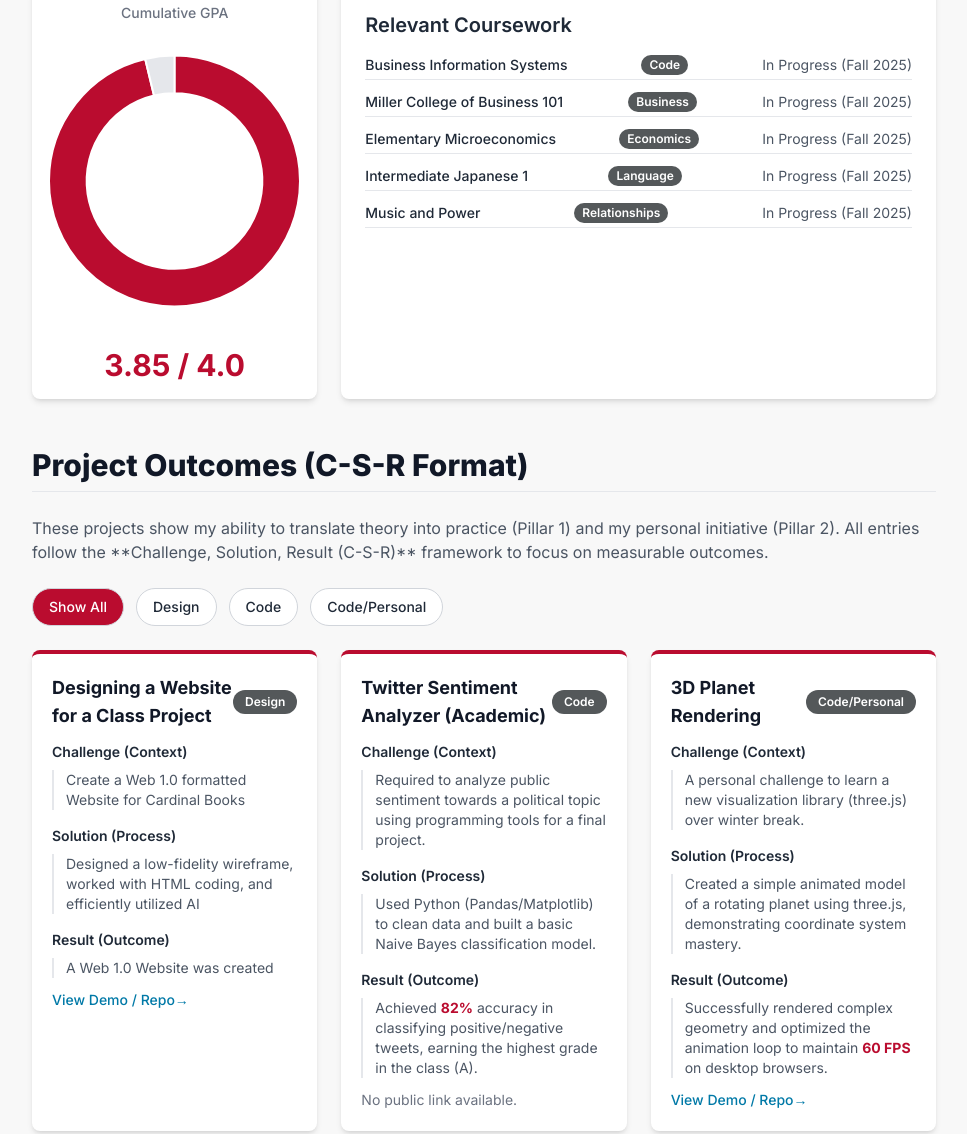
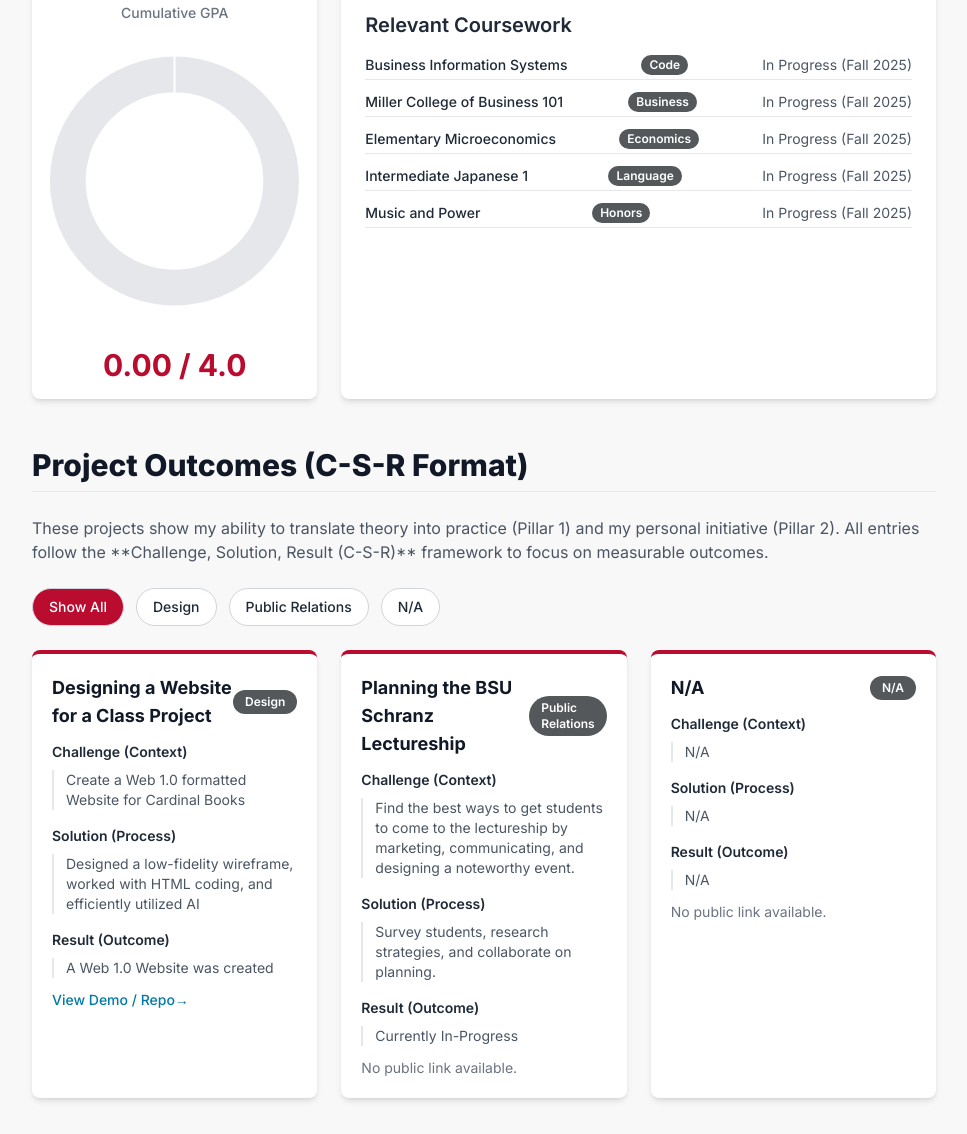
Before and after one commit to VFlora72/vivekaflora-portfolio, a plain HTML site: page index.html in a window 1280 px wide. Shown: the part 941-2075 px from the top of the page, without its empty margins (296-1263 px from the left). Drawn offline with nearby package versions, Linux system fonts and the light colour scheme.

Commit message:
Updated all info

```diff
--- a/index.html
+++ b/index.html
@@ -259,7 +259,7 @@ CONFIRMATION: NO SVG graphics used. NO Mermaid JS used. -->
             tagline: "Striving for Connection Across Borders",
             currentYear: "Freshman", // Freshman, Sophomore, Junior, Senior
             major: "International Business and Japanese",
-            gpa: 3.85,
+            gpa: 0.00,
             impactScoreMultiplier: 10, // Adjusts how much projects/awards count towards total impact
 
             // --- INTRODUCTION & BRANDING FIELDS ---
@@ -283,7 +283,7 @@ CONFIRMATION: NO SVG graphics used. NO Mermaid JS used. -->
             { name: "Miller College of Business 101", grade: "In Progress", semester: "Fall 2025", relevance: "Business" },
             { name: "Elementary Microeconomics", grade: "In Progress", semester: "Fall 2025", relevance: "Economics" },
             { name: "Intermediate Japanese 1", grade: "In Progress", semester: "Fall 2025", relevance: "Language" },
-            { name: "Music and Power", grade: "In Progress", semester: "Fall 2025", relevance: "Relationships" },
+            { name: "Music and Power", grade: "In Progress", semester: "Fall 2025", relevance: "Honors" },
         ];
 
         // 1.3 PROJECTS (REQUIRED: Follow C-S-R format)
@@ -297,20 +297,20 @@ CONFIRMATION: NO SVG graphics used. NO Mermaid JS used. -->
                 link: "Placeholder"
             },
             {
-                title: "Twitter Sentiment Analyzer (Academic)",
-                category: "Code",
-                challenge: "Required to analyze public sentiment towards a political topic using programming tools for a final project.",
-                solution: "Used Python (Pandas/Matplotlib) to clean data and built a basic Naive Bayes classification model.",
-                result: "Achieved **82%** accuracy in classifying positive/negative tweets, earning the highest grade in the class (A).",
+                title: "Planning the BSU Schranz Lectureship",
+                category: "Public Relations",
+                challenge: "Find the best ways to get students to come to the lectureship by marketing, communicating, and designing a noteworthy event.",
+                solution: "Survey students, research strategies, and collaborate on planning.",
+                result: "Currently In-Progress",
                 link: ""
             },
             {
-                title: "3D Planet Rendering",
-                category: "Code/Personal",
-                challenge: "A personal challenge to learn a new visualization library (three.js) over winter break.",
-                solution: "Created a simple animated model of a rotating planet using three.js, demonstrating coordinate system mastery.",
-                result: "Successfully rendered complex geometry and optimized the animation loop to maintain **60 FPS** on desktop browsers.",
-                link: "https://riley.github.io/planet-render"
+                title: "N/A",
+                category: "N/A",
+                challenge: "N/A",
+                solution: "N/A",
+                result: "N/A",
+                link: ""
             }
         ];
 
```
